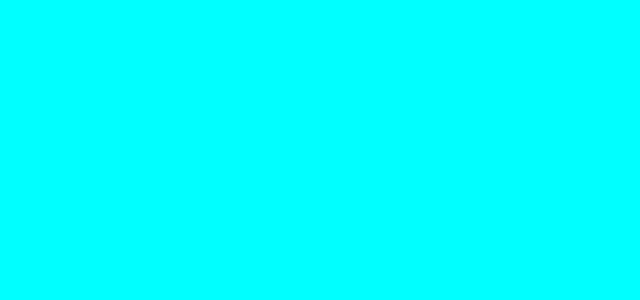
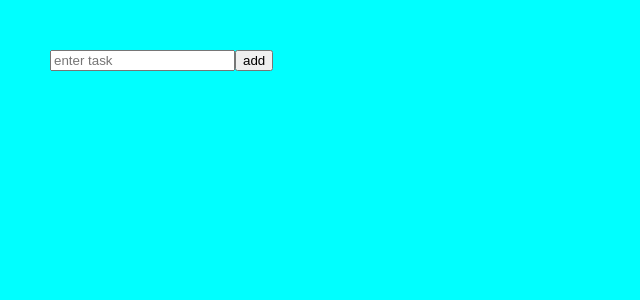
Before and after one commit to tcb1978/test-react-todomvc, a React (Create React App) app: page / in a window 1280 px wide. Shown: the top 300 px of the page, without its empty margins (0-640 px from the left). Built offline with nearby package versions, Linux system fonts and the light colour scheme.

Commit message:
write Todolist form and import into App.js to display

```diff
--- a/src/App.js
+++ b/src/App.js
@@ -1,11 +1,12 @@
 import React, { Component } from 'react';
+import TodoList from './TodoList';
 import './App.css';
 
 class App extends Component {
   render() {
     return (
       <div className="App">
-
+        <TodoList />
       </div>
     );
   }
--- /dev/null
+++ b/src/TodoList.js
@@ -0,0 +1,16 @@
+import React, { Component } from 'react';
+
+export default class TodoList extends Component {
+    render() {
+        return (
+            <div className="todoListMain">
+                <header>
+                    <form>
+                        <input placeholder="enter task" />
+                        <button type="submit">add</button>
+                    </form>
+                </header>
+            </div>
+        );
+    }
+}
```
